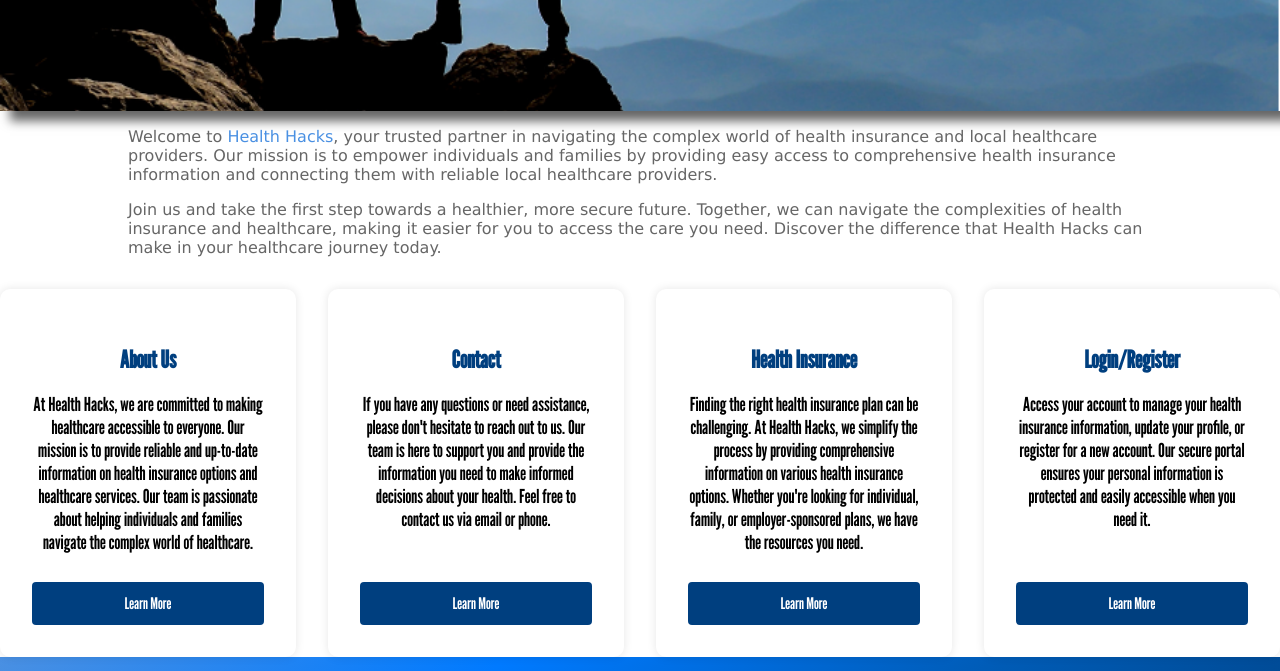
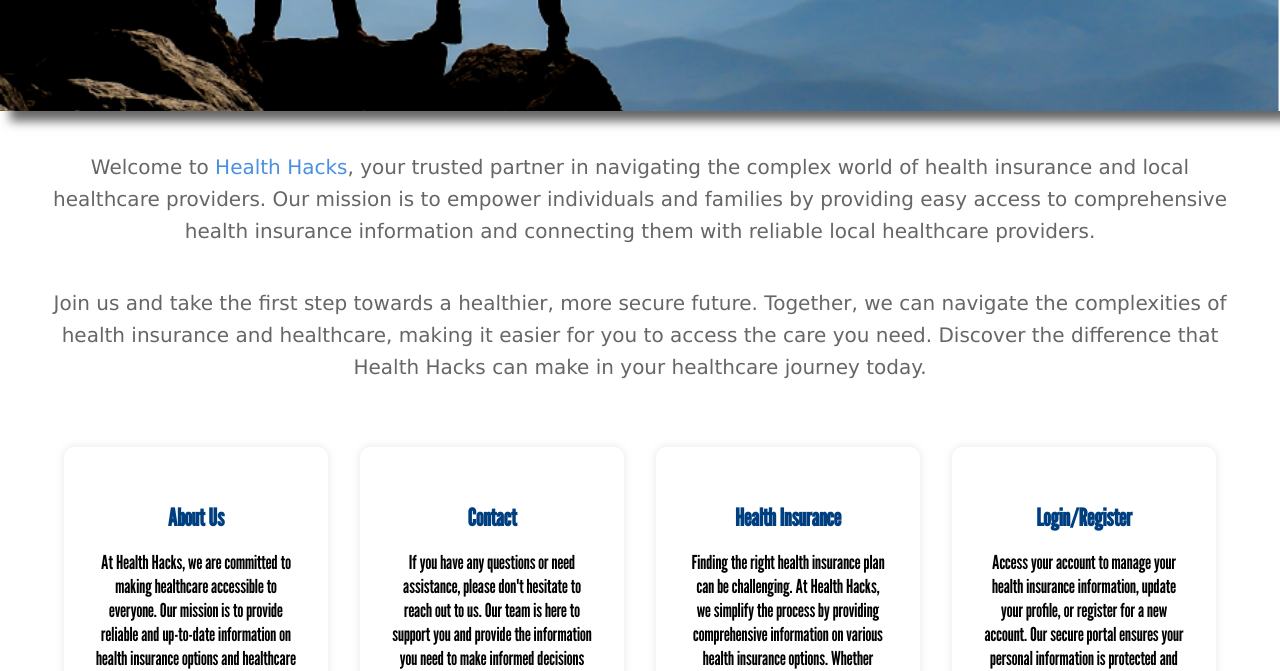
Before and after one commit to rhuynh25/Hope-Hacks, a website: page home/index.html in a window 1280 px wide. Shown: the part 690-1361 px from the top of the page. Drawn offline with nearby package versions, Linux system fonts and the light colour scheme; files whose address does not match are found by name.

Commit message:
Katya contact (#24)
* update

* update README.md

* updating

* Final Changes

* Final Changes

```diff
--- a/home/index.styles.css
+++ b/home/index.styles.css
@@ -258,17 +258,20 @@ main {
 .about-para {
     font-size: 1rem;
     color: #666;
-    padding: 0 10%;
+    line-height: 2rem;
     font-family: Verdana, Geneva, Tahoma, sans-serif;
     animation: slideInFromLeft 3s ease-out;
-    margin-top: 1rem;
+    text-align: center;
+    margin-top: 2em;
+
+    padding: 0 2em;
 }
 
 .content {
     display: flex;
     justify-content: space-around;
     flex-wrap: wrap;
-    margin-top: 2em;
+    margin: 5%;
     gap: 2em;
     animation: slideInFromLeft 3s ease-out;
 }
@@ -301,6 +304,8 @@ main {
     margin-bottom: 1.5em;
     flex-grow: 1;
     font-size: 1.2em;
+    font-weight: 200;
+    line-height: 1.5rem;
 }
 
 .btn {
@@ -379,6 +384,10 @@ footer {
 }
 
 @media (min-width: 768px) {
+
+    .about-para {
+        font-size: 1.25rem;
+    }
     .pages {
         flex-direction: row;
         justify-content: space-between;
@@ -457,6 +466,7 @@ footer {
         width: 100%;
         max-width: 90%;
         margin: 1em 0;
+
     }
 }
 
@@ -479,4 +489,8 @@ footer {
         font-size: 2.7rem;
         margin: 10px;
     }
+
+    .content-box {
+        font-size: 1rem;
+    }
 }
```
